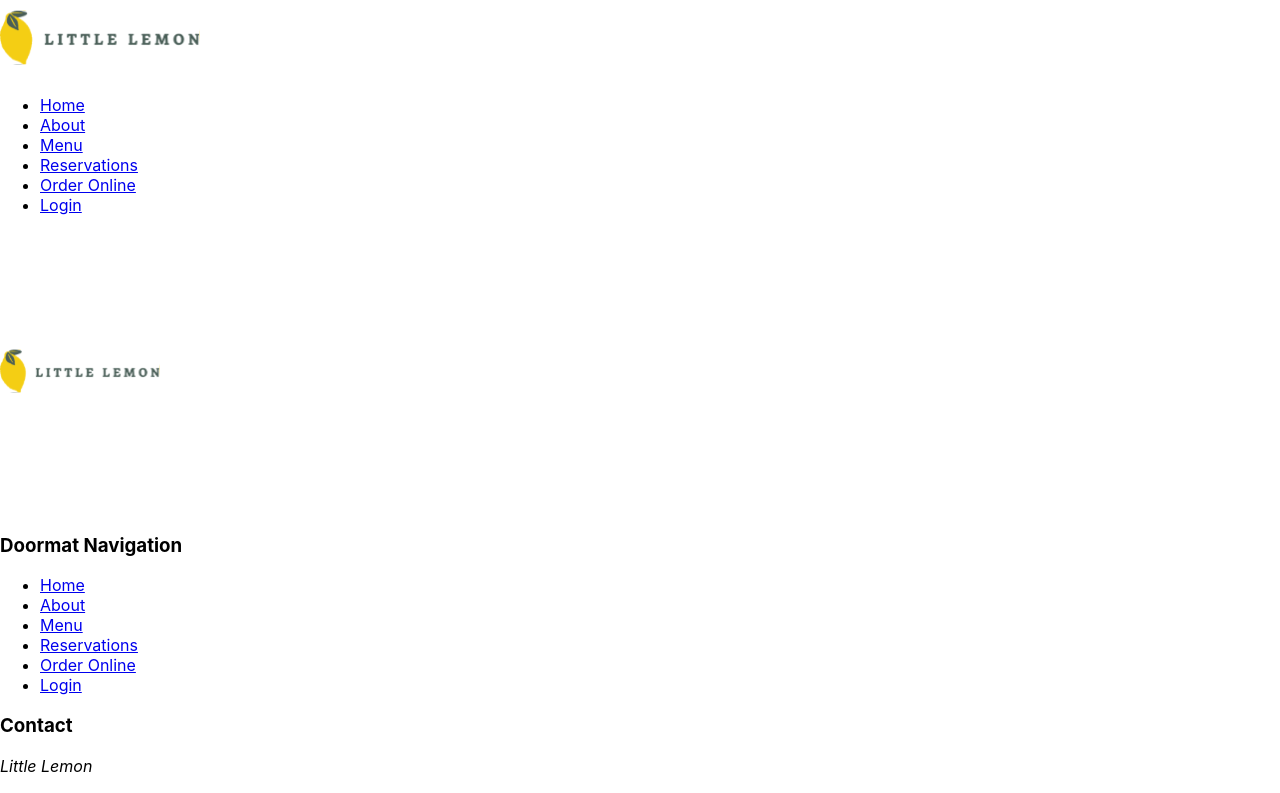
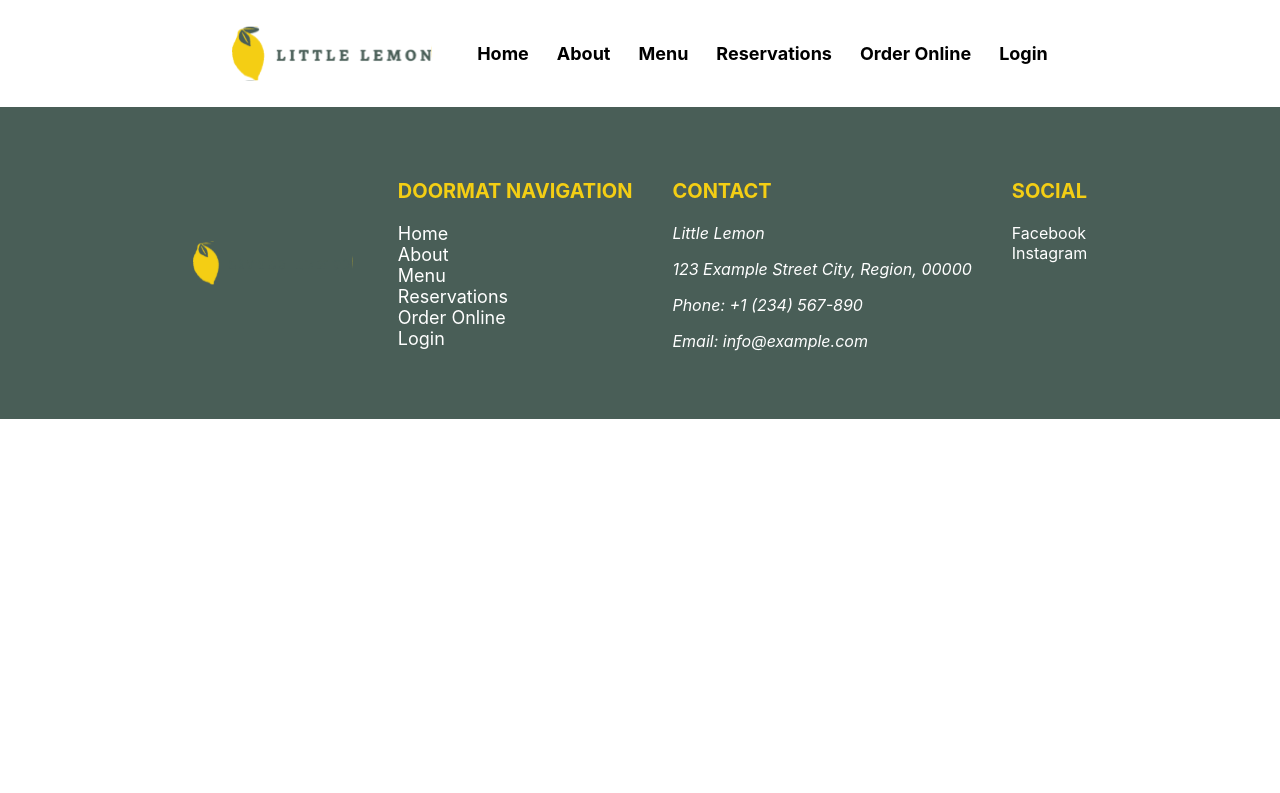
Before and after one commit to El-Ahmed/little-lemon, a React (Create React App) app: page / in a window 1280 px wide. Shown: the top 793 px of the page. Built offline with nearby package versions, Linux system fonts and the light colour scheme.

Commit message:
design header and footer

```diff
--- a/src/App.css
+++ b/src/App.css
@@ -1,38 +1,77 @@
-.App {
-  text-align: center;
+header {
+  display: flex;
+  gap: 45px;
+  align-items: center;
+  justify-content: center;
+  padding: 16px;
 }
 
-.App-logo {
-  height: 40vmin;
-  pointer-events: none;
-}
+@media (width <=600px) {
+  header {
+    flex-direction: column;
+    gap: 20px;
+  }
 
-@media (prefers-reduced-motion: no-preference) {
-  .App-logo {
-    animation: App-logo-spin infinite 20s linear;
+  header ul {
+    flex-wrap: wrap;
+  }
+
+  footer {
+    flex-direction: column;
+    gap: 20px;
+  }
+
+  footer div {
+    flex-direction: column;
   }
 }
 
-.App-header {
-  background-color: #282c34;
-  min-height: 100vh;
+header ul {
   display: flex;
-  flex-direction: column;
+  gap: 28px;
+  padding: 0;
+  font-weight: bold;
+}
+
+nav ul {
+  list-style-type: none;
+  font-weight: medium;
+  font-size: 18px;
+}
+
+nav a {
+  text-decoration: none;
+  color: black;
+}
+
+footer {
+  padding: 16px;
+  display: flex;
+  gap: 45px;
+  justify-content: center;
   align-items: center;
-  justify-content: center;
-  font-size: calc(10px + 2vmin);
+  background-color: #495E57;
   color: white;
 }
 
-.App-link {
-  color: #61dafb;
+footer div {
+  display: flex;
+  gap: 40px;
 }
 
-@keyframes App-logo-spin {
-  from {
-    transform: rotate(0deg);
-  }
-  to {
-    transform: rotate(360deg);
-  }
+footer ul {
+  list-style-type: none;
+  padding: 0;
 }
+
+footer a {
+  text-decoration: none;
+  color: white;
+}
+
+h3 {
+  text-transform: uppercase;
+  font-size: 20px;
+  font-weight: bolder;
+  color: #F4CE14
+}
--- a/src/Footer.js
+++ b/src/Footer.js
@@ -3,7 +3,7 @@ function Footer() {
     return (
         <footer>
             <img src="Logo.svg" alt="Logo of little lemon restaurant" width="160" height="280" />
-
+            <div>
                 <nav>
                     <h3>Doormat Navigation</h3>
                     <ul>
@@ -33,6 +33,7 @@ function Footer() {
                         <li><a href="https://instagram.com/example" target="_blank" rel="noopener noreferrer" aria-label="Visit our Instagram profile">Instagram</a></li>
                     </ul>
                 </section>
+            </div>
         </footer>
     );
 }
```
Lines whose indentation alone changed are shown as unchanged.
